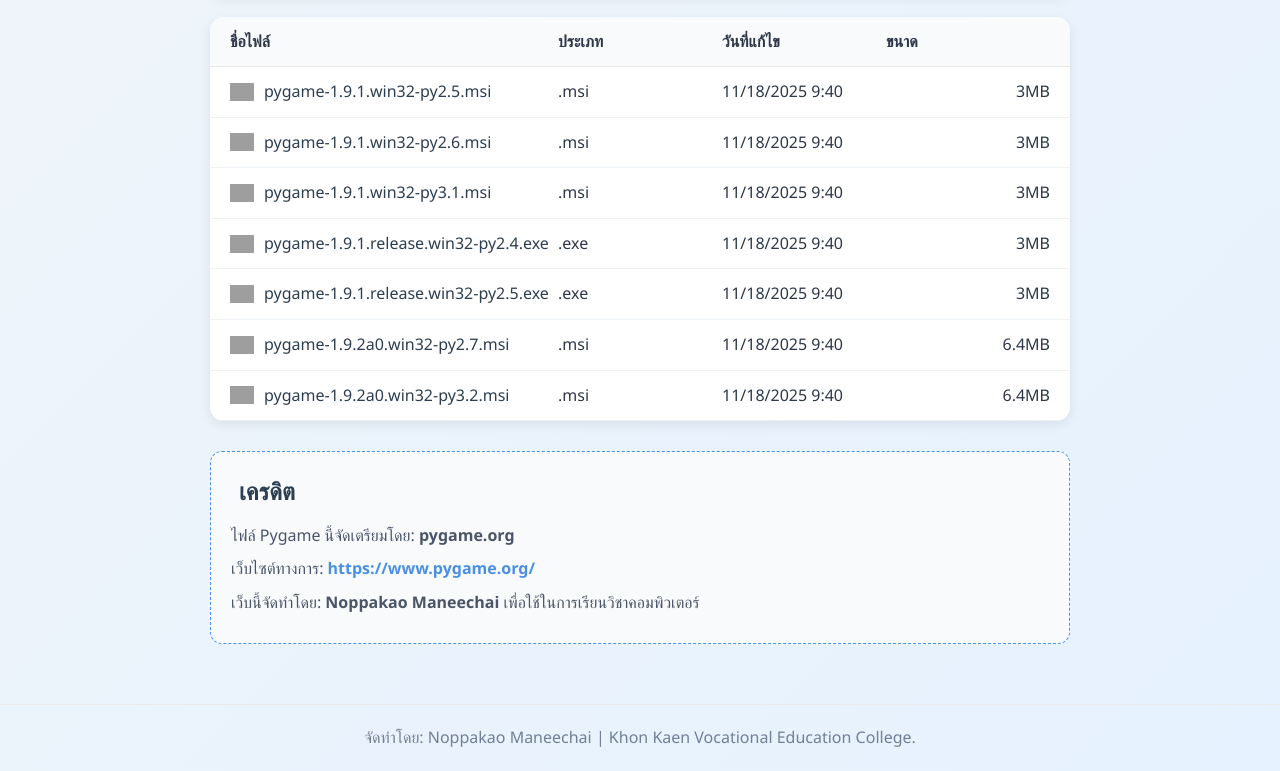
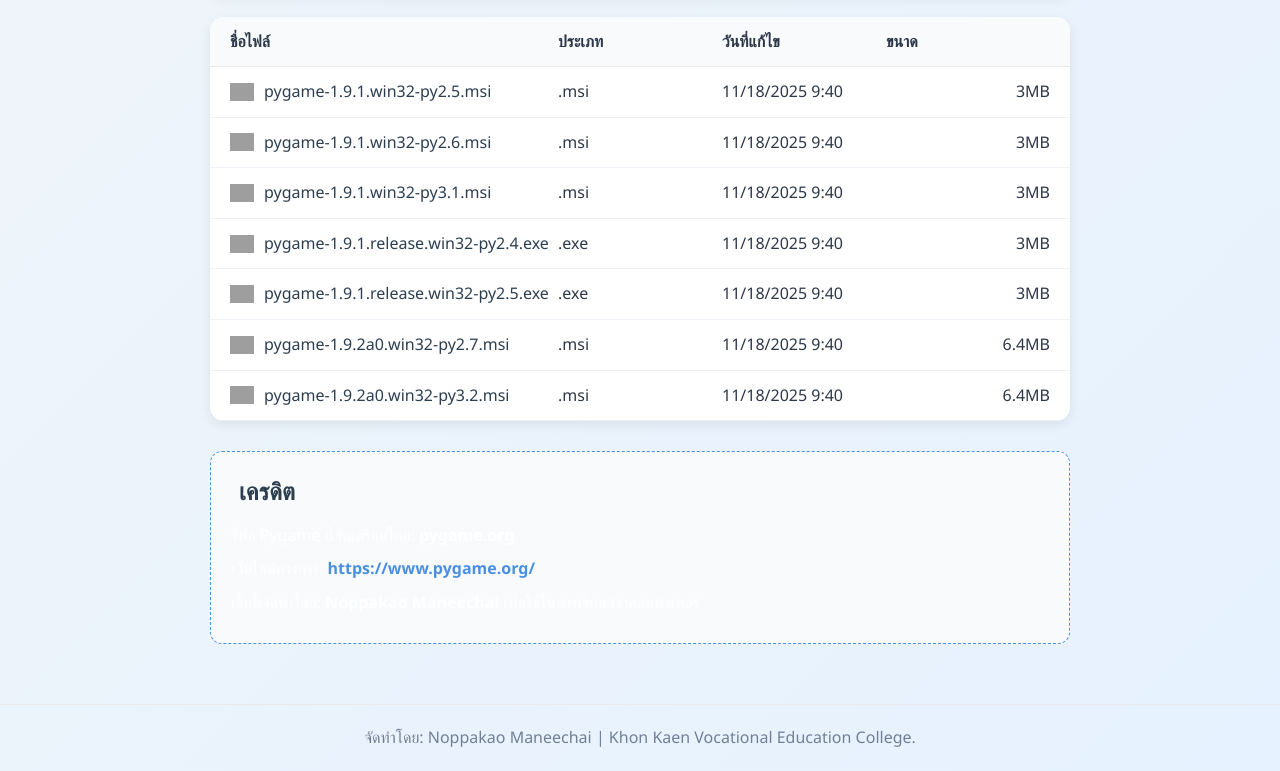
Before and after one commit to nerx999/websitenoppakao, a plain HTML site: page pygame_download.html in a window 1280 px wide. Shown: the part 502-1273 px from the top of the page. Drawn offline with Linux system fonts and the light colour scheme; grey boxes are pictures that could not be loaded.

Commit message:
Update style.css

```diff
--- a/style.css
+++ b/style.css
@@ -395,7 +395,7 @@ header.pygame-download p {
 
 .credit-box p {
   margin: 8px 0;
-  color: #4a5568;
+  color: #FFFFFF;
 }
 
 .credit-box a {
```
